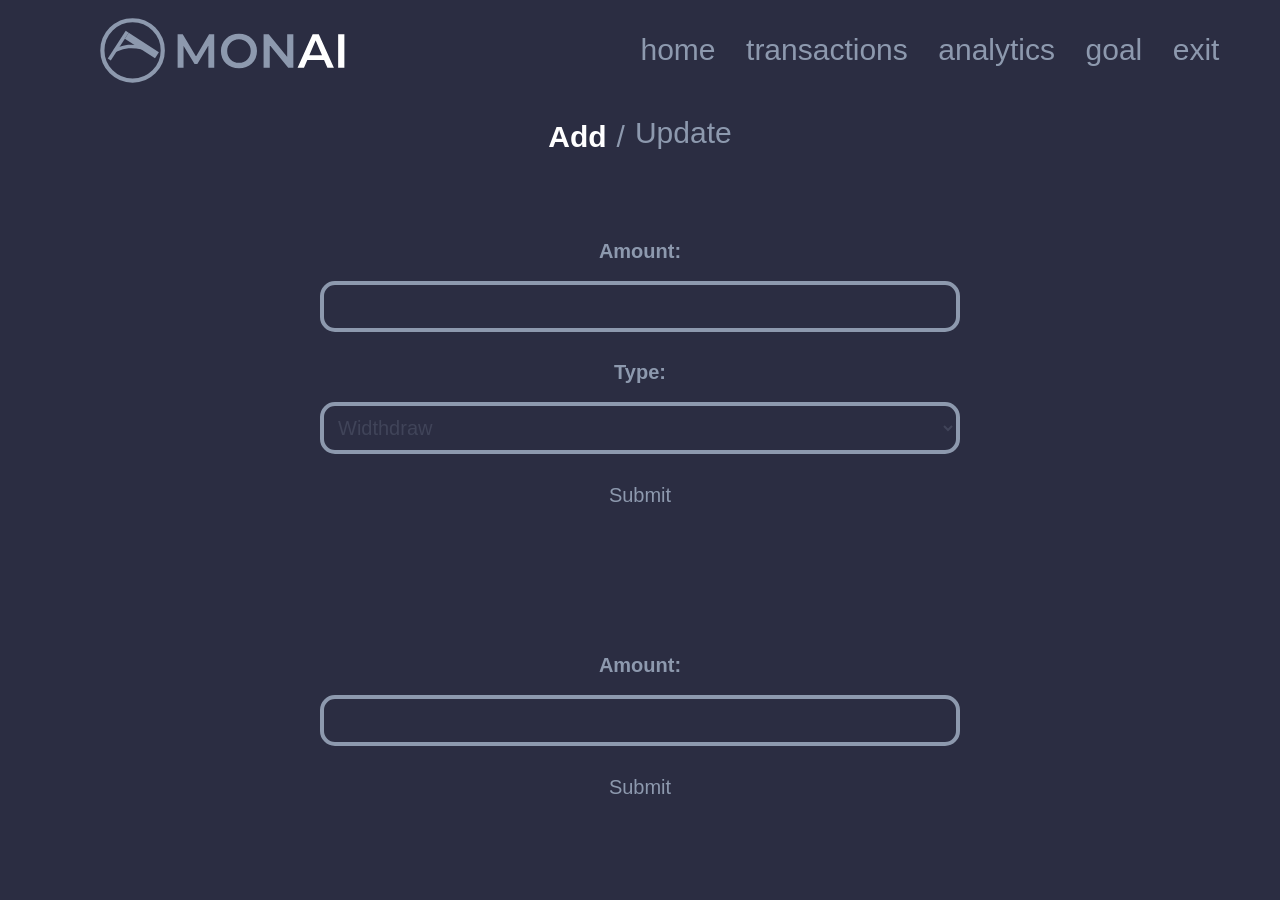
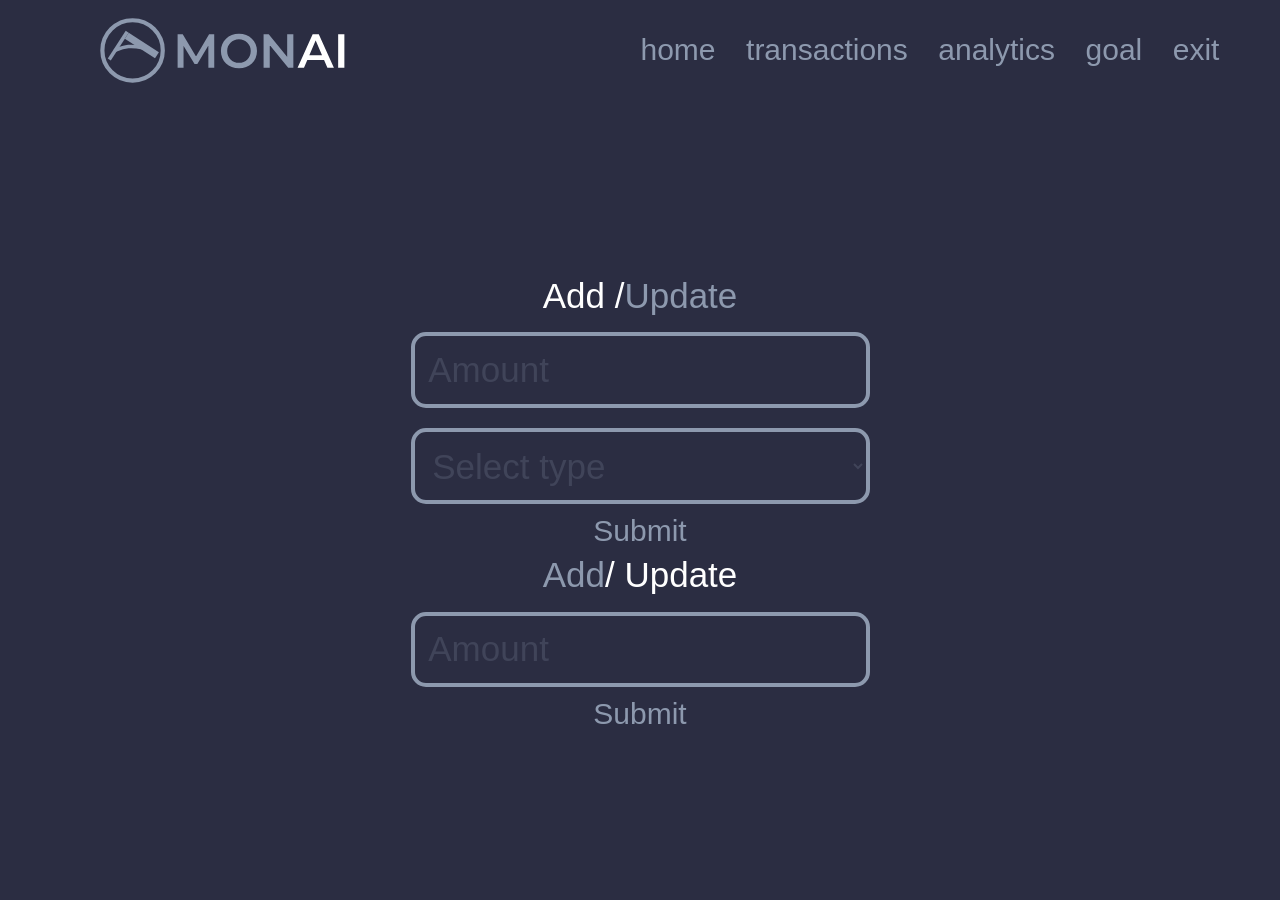
Before and after one commit to vivatttt/Bot-Accountant, a Flask app: page /goal in a window 1280 px wide. Run offline with Flask 3, Linux system fonts and the light colour scheme; the visitor is signed in with stand-in values (Sample User, id 1); some libraries are stand-ins or nearby versions.

Commit message:
1st commit

```diff
--- a/app/static/styles/main.css
+++ b/app/static/styles/main.css
@@ -139,6 +139,9 @@
       color: #ffffff;
     }
   }
+/*----------------------------------------------------------------
+auth
+----------------------------------------------------------------*/
 
   .starter_container {
     text-align: center;
@@ -184,7 +187,7 @@
     border-radius: 15px;
     border: 4px solid #8D99AE;
     margin: 10px 0 10px;
-    padding: 4%;
+    padding: 3%;
     box-sizing: border-box;
     font-size: 35px;
     background: transparent;
@@ -240,11 +243,13 @@
     }
   }
 
+
 .form .message {
     margin: 5% auto;
     color: white;
     font-size: 35px;
     font-weight: 300;
+    text-decoration: none;
   }
 
 .form .message a {
@@ -267,6 +272,7 @@
   .form .register-form {
     display: none;
   }
+
 
   .infoo {
     margin: 50px auto;
@@ -294,7 +300,9 @@
   .infoo span .fa {
     color: #ffffff;
   }
-
+/*----------------------------------------------------------------
+translation
+----------------------------------------------------------------*/
   .add-trns {
     display: flex;
     position: relative;
@@ -418,134 +426,54 @@
 /*----------------------------------------------------------------
     goal
 -----------------------------------------------------------------*/
-
-.footer {
-    background-color: #2B2D42;
-    color: #8D99AE;
-    font-family: "Montserrat", sans-serif;
-    padding: 20px;
-    margin-top: 20px;
-  }
-
-    .top_buttns {
+.form .btn {
     display: flex;
     justify-content: center;
-        align-items: center;
-        margin-bottom: 20px;
-      }
-
-      .curent_page {
+    width: 50%;
+    height: auto;
+    border: none;
+    margin: auto;
+    color: #8D99AE;
     font-size: 30px;
-        font-weight: 700;
-        color: #ffffff;
-      }
-
-      .slash {
-        font-size: 30px;
-        color: #8D99AE;
-        margin: 0 10px;
-      }
-
-      .btn {
-        font-size: 30px;
-        color: #8D99AE;
-        text-decoration: none;
     cursor: pointer;
   }
-
   @media(hover: hover) {
-        .btn:hover {
+    .form .btn:hover {
       color: #ffffff;
     }
   }
 
   @media(hover: none) {
-        .btn:active {
+    .form .btn:active {
       color: #ffffff;
     }
   }
-
-      .flash {
-        font-size: 20px;
-        color: #BF00DF;
-        margin-bottom: 20px;
+.form .top {
+    display: flex;
+    margin: 2% auto;
+    color: white;
+    font-size: 35px;
+    font-weight: 300;
+    text-decoration: none;
+    justify-content: center;
   }
 
-      .form {
-        display: flex;
-        flex-direction: column;
-        align-items: center;
-        margin-bottom: 20px;
-        width: 50%;
-      }
-
-      .form-group {
-        display: flex;
-        flex-direction: column;
-        margin-bottom: 20px;
-        width: 100%;
-      }
-
-      .label {
-        font-size: 20px;
-        font-weight: 700;
+.form .top a {
     color: #8D99AE;
-        margin-bottom: 10px;
-      }
-
-      .input {
-        width: 100%;
-        border-radius: 15px;
-        border: 4px solid #8D99AE;
-        padding: 10px;
-        box-sizing: border-box;
-        font-size: 20px;
-        background: transparent;
-        box-shadow: inset 0 0 -10px 0 rgba(0, 0, 0, 0.2), 0 5px 5px 0 rgba(0, 0, 0, 0.24);
-        color: #404459;
+    text-decoration: none;
   }
 
   @media(hover: hover) {
-        .input:hover {
-          border: 4px solid white;
-        }
-      }
-
-      @media(hover: none) {
-        .input:active {
-          border: 4px solid white;
-        }
-      }
-
-      .input::placeholder {
-        color: #404459;
-        font-size: 20px;
-        font-weight: 100;
-      }
-
-      .form button[type="submit"] {
-        width: 50%;
-        height: auto;
-        border: none;
-        margin: 0;
-        color: #8D99AE;
-        font-size: 20px;
-        cursor: pointer;
-        background-color: transparent;
-      }
-
-      @media(hover: hover) {
-        .form button[type="submit"]:hover {
+    .form .top a:hover {
       color: #ffffff;
     }
   }
 
   @media(hover: none) {
-        .form button[type="submit"]:active {
+    .form .top a:active {
       color: #ffffff;
     }
   }
-
 /*----------------------------------------------------------------
    analitics
 -----------------------------------------------------------------*/
--- a/app/templates/goal_page.html
+++ b/app/templates/goal_page.html
@@ -4,11 +4,6 @@
 
 {% block content %}
 <div class="wrepper">
-    <div class="top_buttns">
-        <span class="curent_page">Add</span>
-        <span class="slash"> / </span>
-        <a href="#" class="btn">Update</a>
-    </div>
 
     {% with messages = get_flashed_messages(with_categories=true) %}
         {% if messages %}
@@ -19,35 +14,53 @@
             </ul>
         {% endif %}
     {% endwith %}
-
-    <form action="/goal" method="POST" class="form">
+    <div id="login_page" class="login-page">
+        <script src="https://ajax.googleapis.com/ajax/libs/jquery/2.1.1/jquery.min.js"></script>
+        <div class="form">
+            <form action="/goal" method="POST" class="Add-form">
+                <p class="top">
+                    Add /
+                    <a href="#"> Update</a>
+                </p>
                 <div class="form-group">
-            <label for="amount" class="label">Amount:</label>
-            <input type="number" id="amount" name="amount" value="{{ goal.get('amount', '') }}" required class="input">
+                    <input type="number" id="amount" name="amount" value="{{ goal.get('amount', '') }}" required class="input" placeholder="Amount">
                 </div>
-
                 <div class="form-group">
-            <label for="type" class="label">Type:</label>
                     <select id="type" name="type" required class="input">
+                        <option value="type">Select type</option>
                         <option value="expense">Widthdraw</option>
                         <option value="income">Deposit</option>
                     </select>
                 </div>
-
                 <button type="submit" class="btn">Submit</button>
-    </form>
-
-    <form action="/goal-new" method="POST" class="form">
-        <div class="form-group">
-            <label for="new_amount" class="label">Amount:</label>
-            <input type="number" id="new_amount" name="new_amount" value="{{ goal.get('new_amount', '') }}" required class="input">
-        </div>
-
-        <button type="submit" class="btn">Submit</button>
-    </form>
-
                 {% if error %}
                 <div class="error">{{ error }}</div>
                 {% endif %}
+            </form>
+            <form action="/goal-new" method="POST" class="Update-form">
+                <p class="top">
+                    <a href="#">Add </a>
+                    / Update
+                </p>
+                <div class="form-group">
+                    <input type="number" id="new_amount" name="new_amount" value="{{ goal.get('new_amount', '') }}" required class="input" placeholder="Amount">
                 </div>
+                <button type="submit" class="btn">Submit</button>
+                {% if error %}
+                <div class="error">{{ error }}</div>
+                {% endif %}
+            </form>
+
+        </div>
+    </div>
+    <script>
+        $('.top a').click(function() {
+            $('form').animate({
+            height: "toggle",
+            opacity: "toggle"
+            }, "slow");
+        });
+    </script>
+</div>
+
 {% endblock content %}
```
Lines whose indentation alone changed are shown as unchanged.
